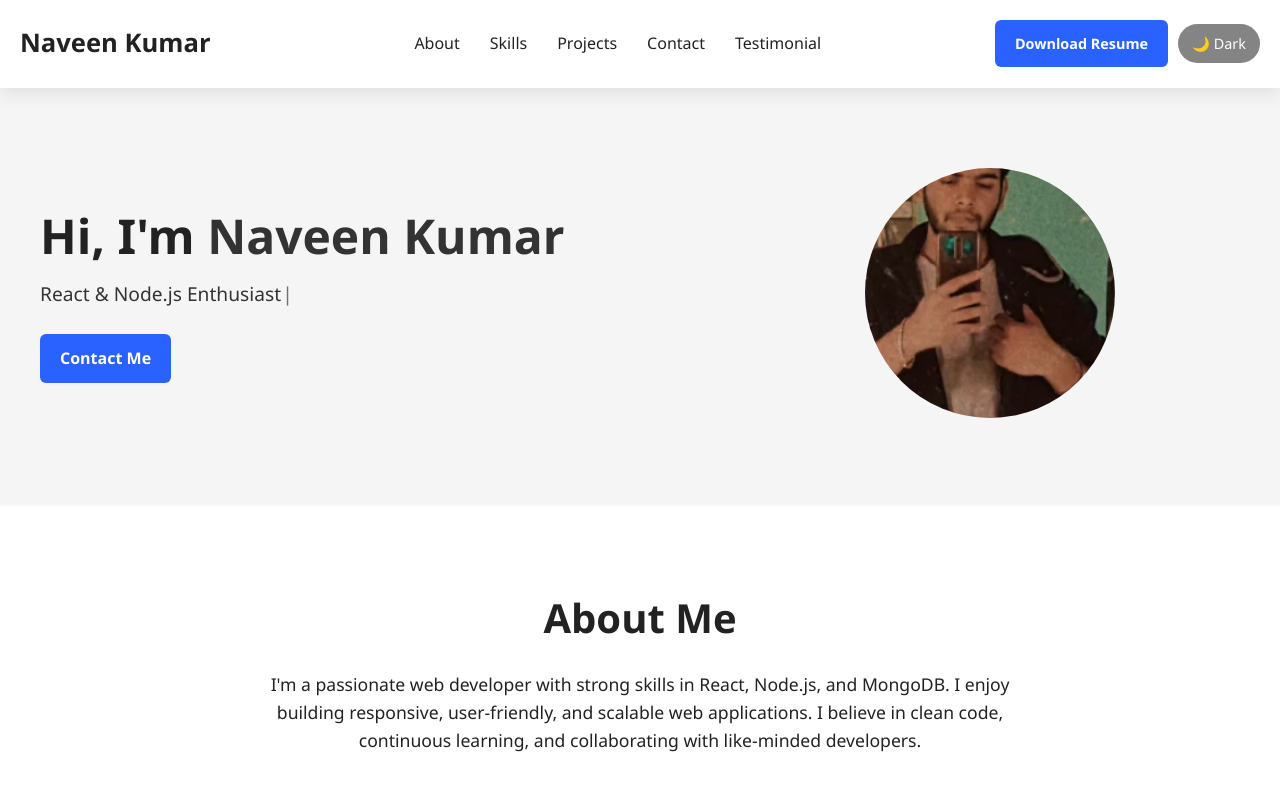
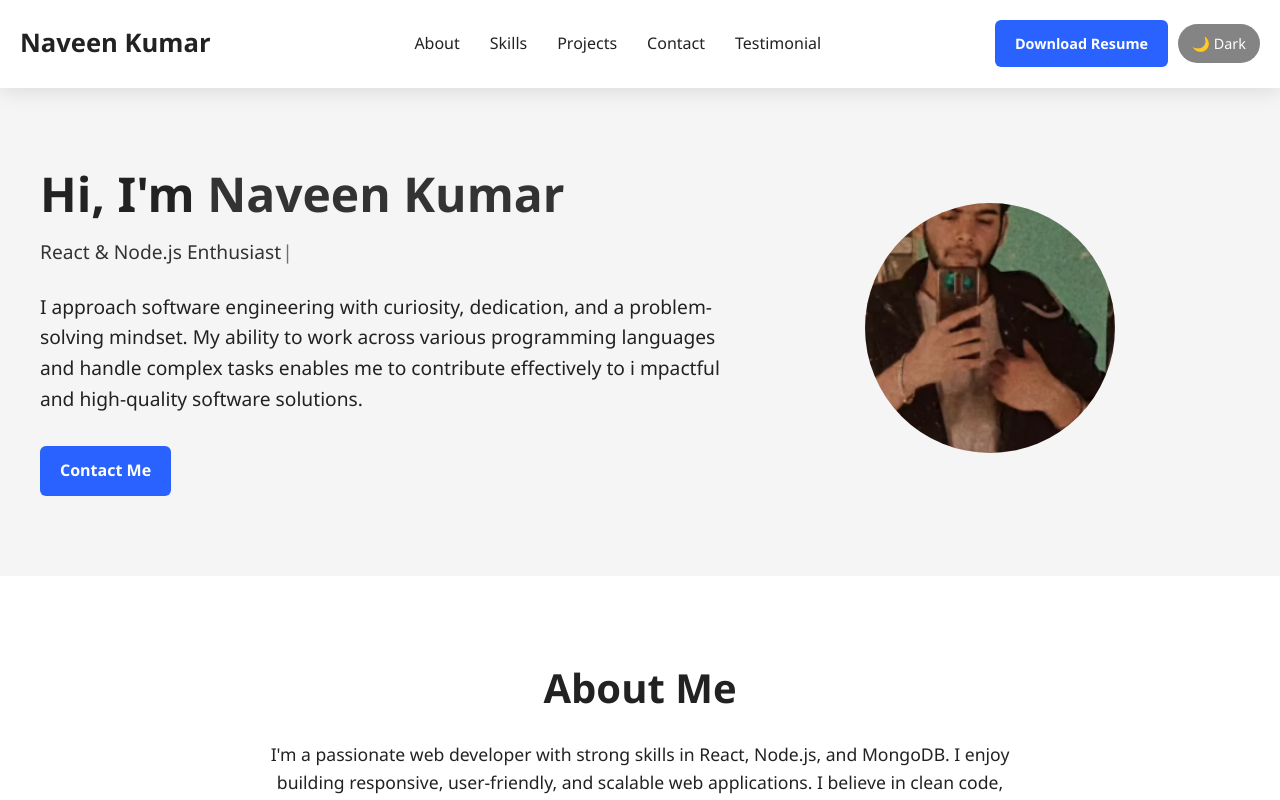
Before and after one commit to naveen7413/Portfolio, a React (Vite) app: page / in a window 1280 px wide. Shown: the top 800 px of the page. Built offline with nearby package versions, Linux system fonts and the light colour scheme.

Commit message:
Add personal statement to Hero component
Added a personal statement about software engineering approach.

```diff
--- a/src/components/Hero.jsx
+++ b/src/components/Hero.jsx
@@ -25,6 +25,9 @@ const Hero = () => {
               }}
             />
           </div>
+          <p>I approach software engineering with curiosity, dedication, and a problem-solving mindset.
+            My ability to work across various programming languages and handle complex tasks enables me to contribute effectively to i
+            mpactful and high-quality software solutions.</p>
 
           <a href="#contact" className="btn">Contact Me</a>
         </div>
```
